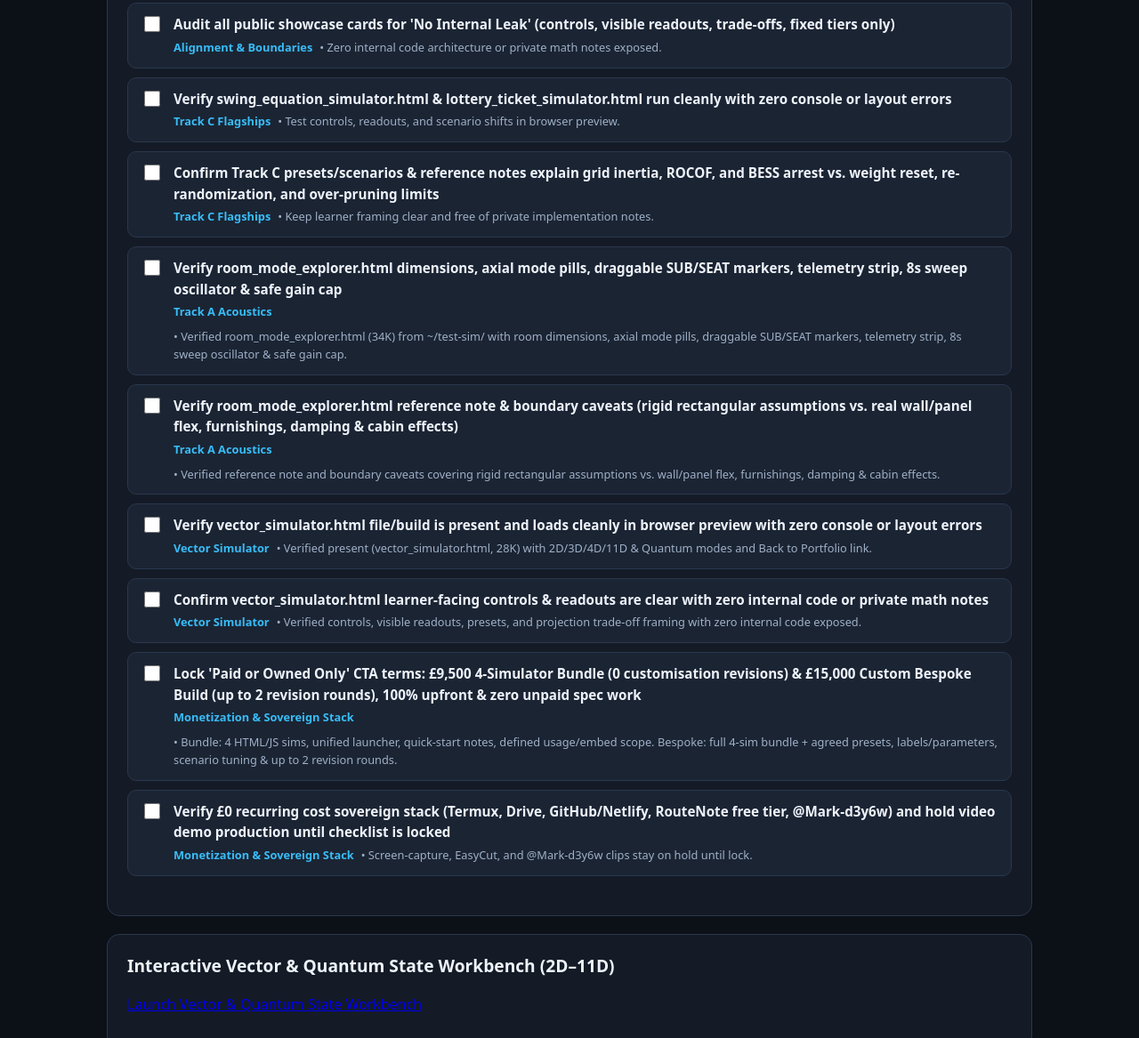
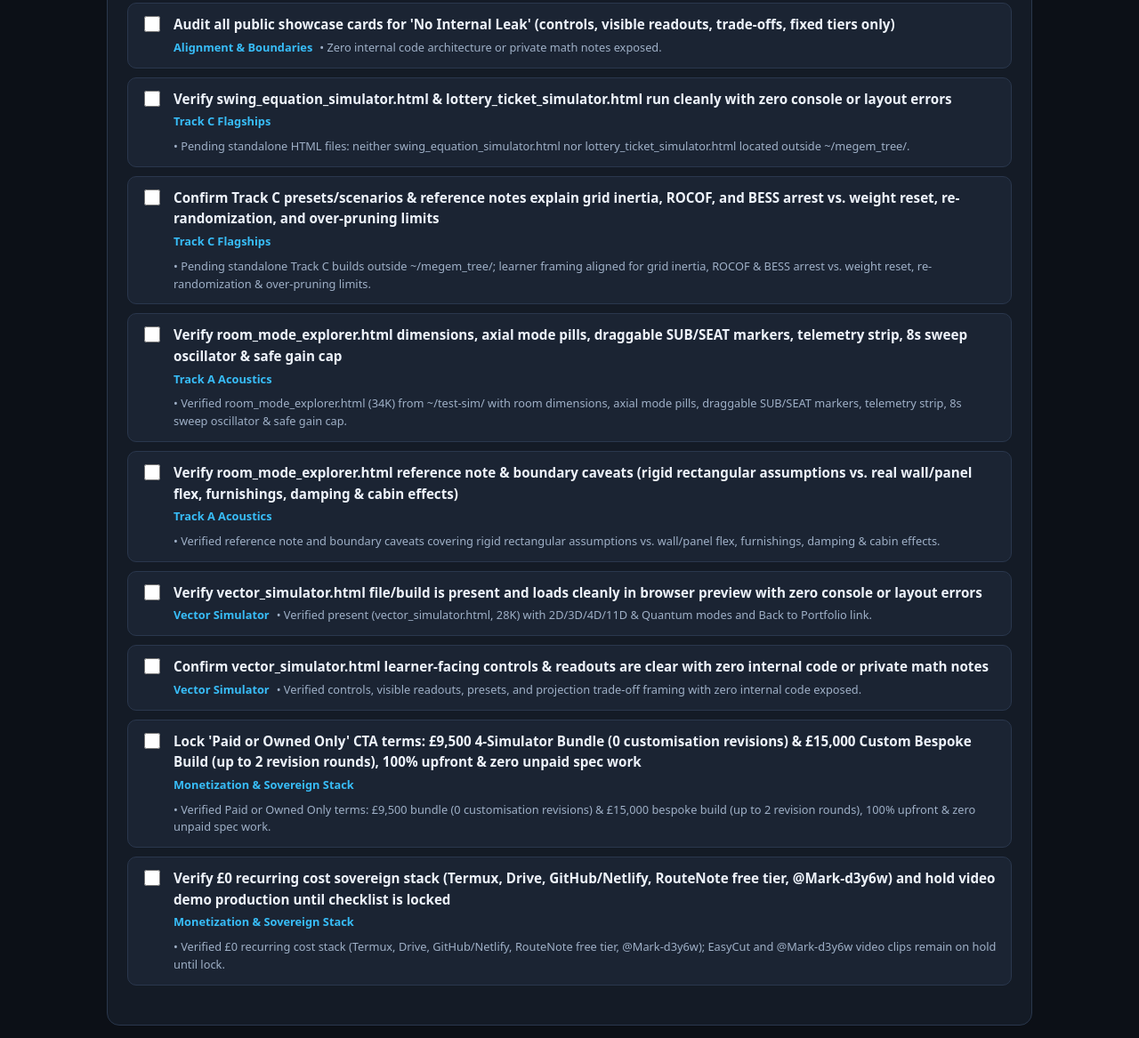
Before and after one commit to innovativeeducation2026-png/MeGem-portfolio, a plain HTML site: page index.html in a window 1280 px wide. Shown: the part 1646-2813 px from the top of the page at 89% size. Drawn offline with Linux system fonts and the light colour scheme.

Commit message:
Update Track C status and verify monetization/sovereign stack items 9-10

```diff
--- a/index.html
+++ b/index.html
@@ -426,13 +426,13 @@
         id: "3",
         category: "Track C Flagships",
         label: "Verify swing_equation_simulator.html & lottery_ticket_simulator.html run cleanly with zero console or layout errors",
-        note: "Test controls, readouts, and scenario shifts in browser preview."
+        note: "Pending standalone HTML files: neither swing_equation_simulator.html nor lottery_ticket_simulator.html located outside ~/megem_tree/."
       },
       {
         id: "4",
         category: "Track C Flagships",
         label: "Confirm Track C presets/scenarios & reference notes explain grid inertia, ROCOF, and BESS arrest vs. weight reset, re-randomization, and over-pruning limits",
-        note: "Keep learner framing clear and free of private implementation notes."
+        note: "Pending standalone Track C builds outside ~/megem_tree/; learner framing aligned for grid inertia, ROCOF & BESS arrest vs. weight reset, re-randomization & over-pruning limits."
       },
       {
         id: "5",
@@ -462,13 +462,13 @@
         id: "9",
         category: "Monetization & Sovereign Stack",
         label: "Lock 'Paid or Owned Only' CTA terms: £9,500 4-Simulator Bundle (0 customisation revisions) & £15,000 Custom Bespoke Build (up to 2 revision rounds), 100% upfront & zero unpaid spec work",
-        note: "Bundle: 4 HTML/JS sims, unified launcher, quick-start notes, defined usage/embed scope. Bespoke: full 4-sim bundle + agreed presets, labels/parameters, scenario tuning & up to 2 revision rounds."
+        note: "Verified Paid or Owned Only terms: £9,500 bundle (0 customisation revisions) & £15,000 bespoke build (up to 2 revision rounds), 100% upfront & zero unpaid spec work."
       },
       {
         id: "10",
         category: "Monetization & Sovereign Stack",
         label: "Verify £0 recurring cost sovereign stack (Termux, Drive, GitHub/Netlify, RouteNote free tier, @Mark-d3y6w) and hold video demo production until checklist is locked",
-        note: "Screen-capture, EasyCut, and @Mark-d3y6w clips stay on hold until lock."
+        note: "Verified £0 recurring cost stack (Termux, Drive, GitHub/Netlify, RouteNote free tier, @Mark-d3y6w); EasyCut and @Mark-d3y6w video clips remain on hold until lock."
       }
     ];
 
```
